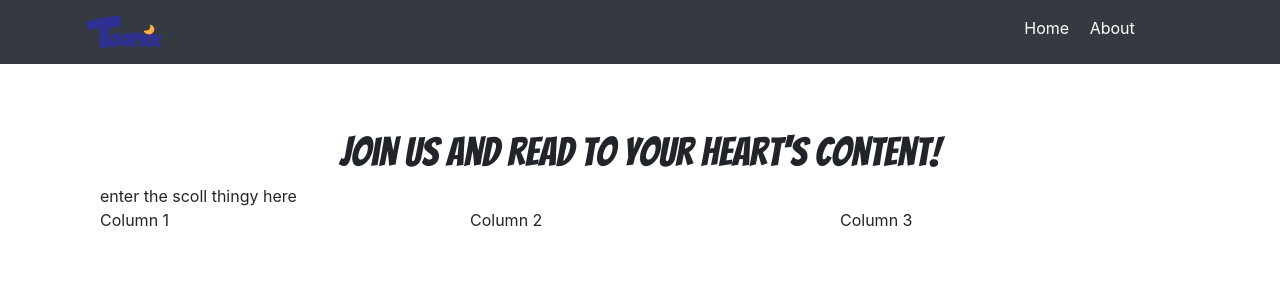
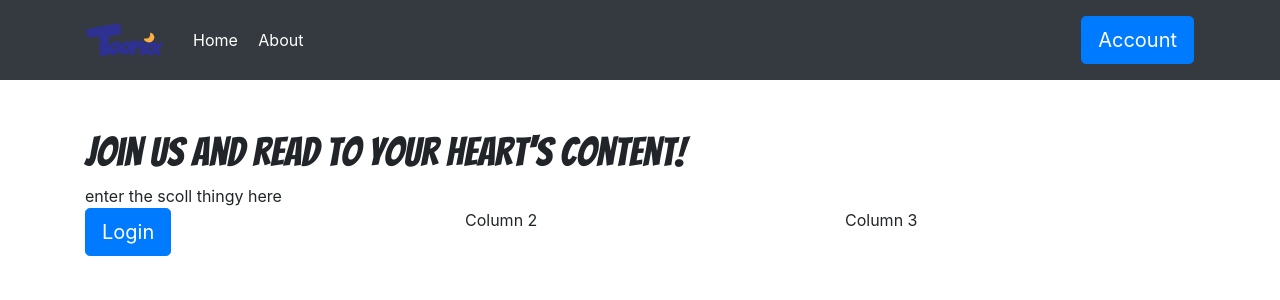
Before and after one commit to Piratebird/Toonix, a Flask app: page /home in a window 1280 px wide. Shown: the top 300 px of the page. Run offline with Flask 3, Linux system fonts and the light colour scheme; some libraries are stand-ins or nearby versions.

Commit message:
pre header update

```diff
--- a/static/css/style.css
+++ b/static/css/style.css
@@ -43,7 +43,34 @@ body {
     transform: translateZ(30px);
 }
 
+/*paralax animation keyframes*/
 @keyframes scrollBg {
     0% { background-position-y: 0; }
     100% { background-position-y: 100%; } /* adjust speed */
 }
+
+/*for the forum cards*/
+#popup-overlay {
+  position: fixed;
+  top: 0; left: 0;
+  width: 100%;
+  height: 100%;
+  background: rgba(0,0,0,0.65);
+  display: none;
+  z-index: 900;
+}
+
+/*for the forum cards*/
+.popup-card {
+  position: fixed;
+  top: 50%;
+  left: 50%;
+  transform: translate(-50%, -50%);
+  background: #fff;
+  padding: 25px;
+  width: 380px; /* If your template is bigger, increase this */
+  border-radius: 12px;
+  display: none;
+  z-index: 999;
+  box-shadow: 0 0 30px rgba(0,0,0,0.3);
+}
--- a/templates/base.html
+++ b/templates/base.html
@@ -16,21 +16,35 @@
 <body>
   <!-- Header -->
   <header class="fixed-top bg-dark text-white">
-    <div>
-      <nav class="container d-flex justify-content-between p-3">
+  <nav class="container p-3">
+    <div class="row align-items-center">
+
+      <!-- Logo -->
+      <div class="col-auto">
         <img src="/static/images/1x/32h/ToonixFull.png" alt="Logo">
-        <div class="col-2">
-          <a href="/" class="text-white mr-3">Home</a>
-          <a href="/about" class="text-white">About</a>
-        </div>
-      </nav>
+      </div>
+
+      <!-- Links -->
+      <div class="col">
+        <a href="/" class="text-white mr-3">Home</a>
+        <a href="/about" class="text-white">About</a>
+      </div>
+
+      <!-- Account button -->
+      <div class="col-auto">
+        <button id="open-login" class="btn btn-primary btn-lg pop">
+          Account
+        </button>
+      </div>
+
     </div>
-  </header>
+  </nav>
+</header>
 
   <!-- Content block -->
-  <div class="container">
+
     {% block content %}{% endblock %}
-  </div>
+
 
   <!-- JS -->
   <script src="{{ url_for('static', filename='js/jquery.min.js') }}"></script>
--- a/templates/home.html
+++ b/templates/home.html
@@ -5,19 +5,117 @@
 <div class="container">
 
     <div class="row pt-5">
-        <div class="col"></div>
-        <h1>Join us and read to your heart's content!</h1>
-        <div class="col"></div>
+        <div class="col">
+            <h1>Join us and read to your heart's content!</h1>
+        </div>
     </div>
     <div class="row">
         <div class="col">enter the scoll thingy here</div>
     </div>
     <div class="row">
-        <div class="col">Column 1</div>
+        <div class="col">
+            <a href="" class="btn btn-primary btn-lg pop">Login</a>
+        </div>
         <div class="col">Column 2</div>
         <div class="col">Column 3</div>
     </div>
 
+
+    <!-- BOOTSTRAP LOGIN FORM -->
+    <div id="login-popup" class="popup-card" data-tilt>
+        <div class = "container-fluid bg-light" style="height: 500vh">
+        <div class="row  mt-5">
+            <div class="offset-md-3 col-md-6 offset-sm-2 col-sm-8 col-xs-12 mt-5">
+                <div class="card">
+                    <div class="card-body">
+                        <h1>Signup <i class="fa-solid fa-user-plus"></i></h1>
+                        <form action="/signup" method="post" id="signupform">
+                            <div class="form-group">
+                                <label for="name">Name:</label>
+                                <input type="text" name="name" id="name" placeholder="Enter your name.."
+                                    class="form-control">
+                            </div>
+                            <div class="form-group">
+                                <label for="email">Email:</label>
+                                <input type="email" name="email" id="email" placeholder="Enter your email.."
+                                    class="form-control">
+                            </div>
+                            <div class="form-group">
+                                <label for="pwd">Passoword:</label>
+                                <input type="password" name="password" id="pwd" placeholder="Set your password.."
+                                    class="form-control">
+                            </div>
+                            <div class="form-group">
+                                <label class="pr-1">Gender:</label>
+                                <div class="form-check-inline">
+                                    <label for="female" class="form-check-label pr-1">female</label>
+                                    <input type="radio" name="gender" id="female" value="female"
+                                        class="form-check-input">
+                                </div>
+                                <div class="form-check-inline">
+                                    <label for="male" class="form-check-label pr-1">male</label>
+                                    <input type="radio" name="gender" id="male" value="male" class="form-check-input">
+                                </div>
+                            </div>
+
+                            <div class="form-group">
+                                <label for="city">City:</label>
+                                <select name="city" id="city" class="form-control">
+                                    <option value="Benghazi">Benghazi</option>
+                                    <option value="Tripoli">Tripoli</option>
+                                </select>
+                            </div>
+
+                            <div class="form-group">
+                                <input type="submit" name="signup" id="signup" value="Signup" class="btn btn-primary">
+                                <input type="reset" name="reset" id="reset" value="Reset" class="btn btn-secondary">
+                            </div>
+
+                        </form>
+                        <button id="wht" class="btn btn-info">What is this?</button>
+                        <div id="msg">
+                        </div>
+                    </div>
+                </div>
+            </div>
+        </div>
+    </div>
 </div>
 
+</div>
+
+<script>
+    $(document).ready(function () {
+
+        // OPEN LOGIN POPUP
+        $("#open-login").click(function () {
+            $("#popup-overlay").fadeIn(150);
+            $("#login-popup").fadeIn(250);
+        });
+
+        // OPEN SIGNUP POPUP
+        $("#open-signup").click(function () {
+            $("#popup-overlay").fadeIn(150);
+            $("#signup-popup").fadeIn(250);
+        });
+
+        // SWITCH LOGIN → SIGNUP
+        $(document).on("click", "#switch-to-signup", function () {
+            $("#login-popup").hide();
+            $("#signup-popup").fadeIn(250);
+        });
+
+        // SWITCH SIGNUP → LOGIN
+        $(document).on("click", "#switch-to-login", function () {
+            $("#signup-popup").hide();
+            $("#login-popup").fadeIn(250);
+        });
+
+        // CLOSE POPUP (click outside card)
+        $("#popup-overlay").click(function () {
+            $(".popup-card").fadeOut(150);
+            $("#popup-overlay").fadeOut(150);
+        });
+    });
+</script>
 {% endblock %}
--- a/templates/intro.html
+++ b/templates/intro.html
@@ -22,7 +22,11 @@
 
     <!--Tilt.js-->
     <script src="https://cdnjs.cloudflare.com/ajax/libs/vanilla-tilt/1.7.2/vanilla-tilt.min.js"></script>
-
+<style>
+  body {
+    padding-top: 0px;
+}
+</style>
 
 <body>
     <!-- Overlay -->
```
Also changed, not shown: static/images/BKG.png (added).
